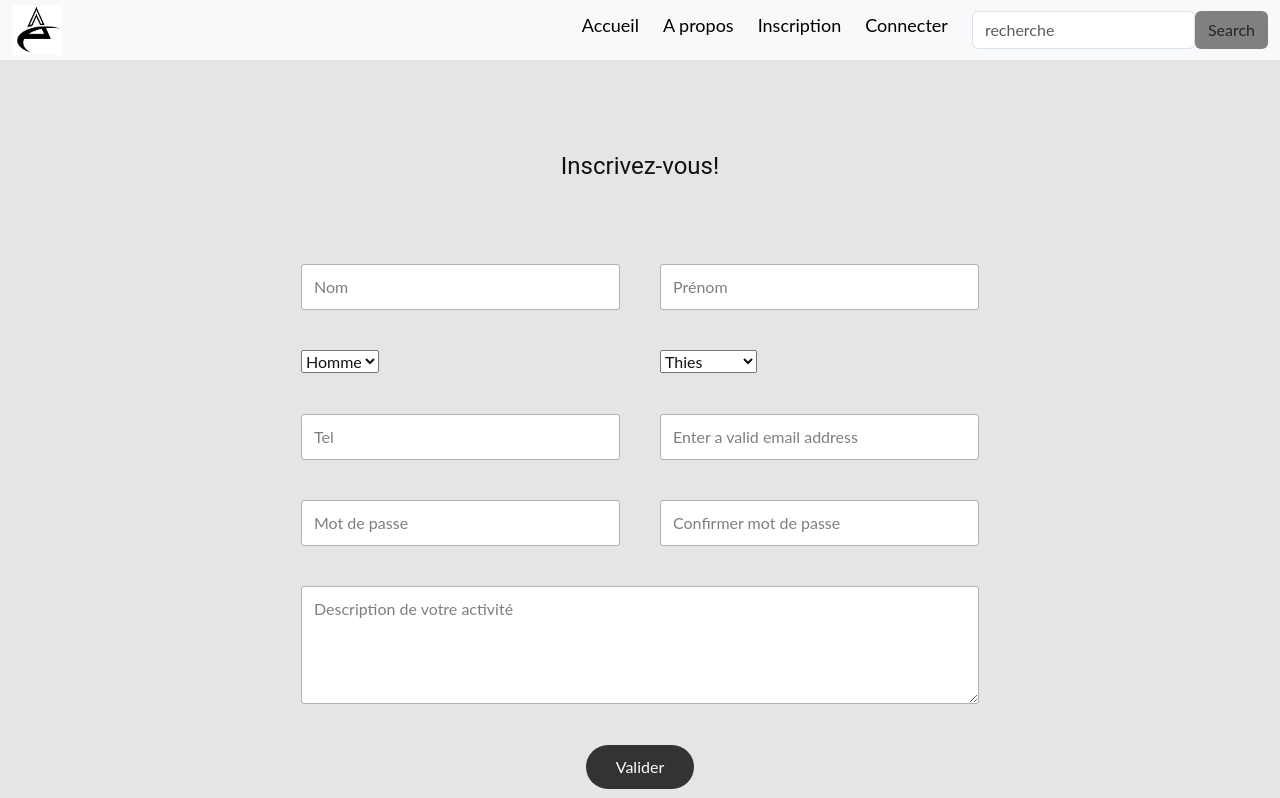
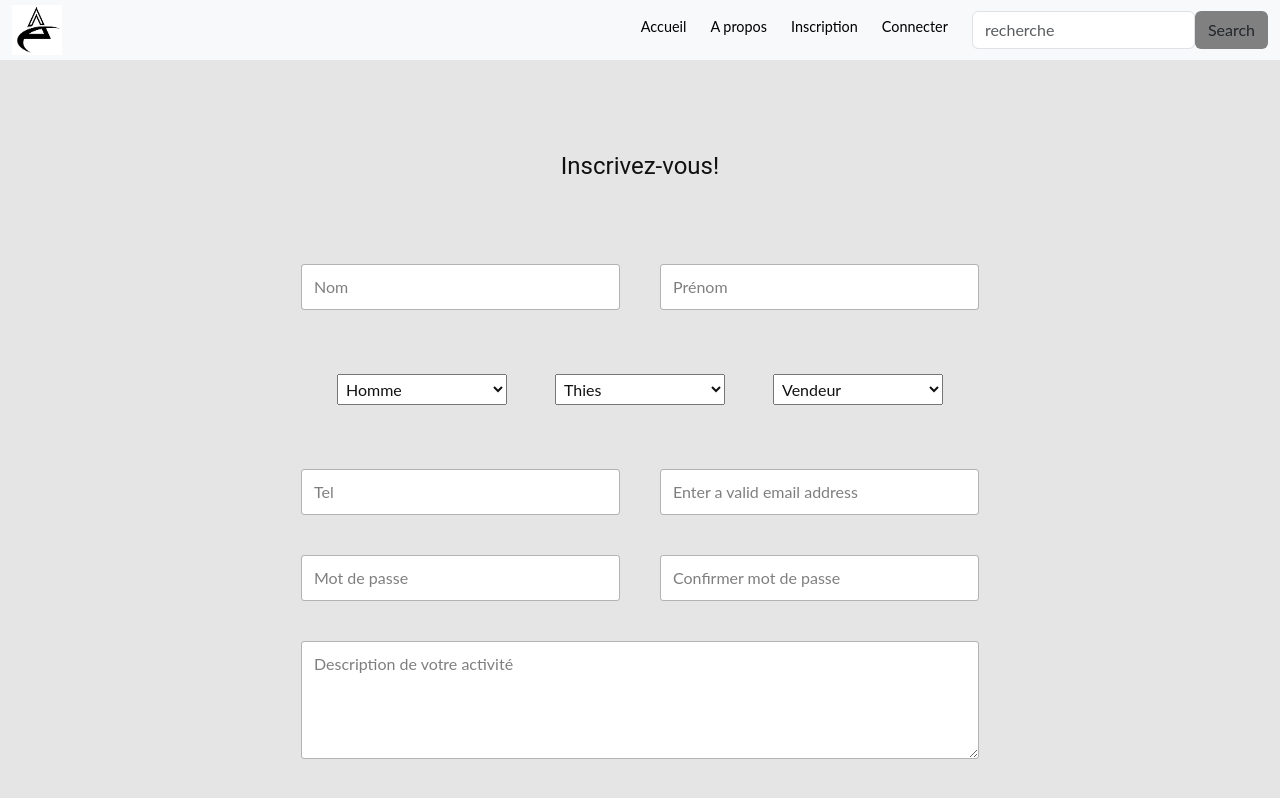
Before and after one commit to Mariu-diatta/entrepreunariat, a React (Create React App) app in the folder my-react-app/: page /inscription in a window 1280 px wide. Shown: the top 798 px of the page. Built offline with nearby package versions, Linux system fonts and the light colour scheme.

Commit message:
header done

```diff
--- a/my-react-app/src/Common/btnLogOut.js
+++ b/my-react-app/src/Common/btnLogOut.js
@@ -9,17 +9,12 @@ const maCouleur=[
 
 const LogoutButton=(props)=>{
 
-  const [change4, setChange4]=useState(false)
+  const [change4, setChange4]=useState(maCouleur[1])
 
-  const changeColor4=()=>{
-    if (change4) {
-        setChange4(false)
-    }else  setChange4(true)
-  }
 
   return (
-    <Link to='#' className=' pe-4 '  style={change4?maCouleur[0]:maCouleur[1]} onMouseOver={changeColor4} onMouseOut={changeColor4} onClick={props.onClick}>
-      Déconnexion
+    <Link to='#' className=' pe-4 '  style={change4} onMouseOver={()=>setChange4(maCouleur[0])} onMouseOut={()=>setChange4(maCouleur[1])} onClick={props.onClick}>
+      <small>Déconnexion</small>
     </Link>
   );
 }
--- a/my-react-app/src/Common/carrouselBoostrap.js
+++ b/my-react-app/src/Common/carrouselBoostrap.js
@@ -4,23 +4,21 @@ import Carousel from 'react-bootstrap/Carousel';
 const Carrous =() =>{
     return(
     <Carousel>
-      <Carousel.Item interval={1000} >
-        <img src={im} style={{height:"300px", weight:"100%"}}/>
-        <img src={im} style={{height:"300px", weight:"100%"}}/>
+      <Carousel.Item interval={1000} style={{border:"0px"}}>
         <img src={im} style={{height:"300px", weight:"100%"}}/>
         <Carousel.Caption>
           <h3>First slide label</h3>
           <p>Nulla vitae elit libero, a pharetra augue mollis interdum.</p>
         </Carousel.Caption>
       </Carousel.Item>
-      <Carousel.Item interval={500}>
+      <Carousel.Item interval={1000} style={{border:"0px"}}>
         <img src={im} style={{height:"300px", weight:"100%"}}/>
         <Carousel.Caption>
           <h3>Second slide label</h3>
           <p>Lorem ipsum dolor sit amet, consectetur adipiscing elit.</p>
         </Carousel.Caption>
       </Carousel.Item>
-      <Carousel.Item>
+      <Carousel.Item interval={1000} style={{border:"0px"}}>
         <img src={im}  style={{height:"300px", weight:"100%"}}/>
         <Carousel.Caption>
           <h3>Third slide label</h3>
--- a/my-react-app/src/Common/headerBootstrap.js
+++ b/my-react-app/src/Common/headerBootstrap.js
@@ -12,7 +12,6 @@ import logo from "../accueil/Site1/images/logo_3.PNG"
 import {useState} from "react"
 import {Outlet, Link} from 'react-router-dom';
 import LogoutButton from './btnLogOut'
-import About from './about';
 
 const maCouleur=[
     {color:'blue'},
@@ -21,41 +20,13 @@ const maCouleur=[
 
 function HeaderBoot(props) {
 
-const [change, setChange]=useState(false)
-const [change1, setChange1]=useState(false)
-const [change2, setChange2]=useState(false)
-const [change3, setChange3]=useState(false)
-
-const changeColor=()=>{
-    if (change) {
-        setChange(false)
-    }else  setChange(true)
-}
-
-const changeColor1=()=>{
-    if (change1) {
-        setChange1(false)
-    }else  setChange1(true)
-}
-
-const changeColor2=()=>{
-    if (change2) {
-        setChange2(false)
-    }else  setChange2(true)
-}
-
-const changeColor3=()=>{
-  if (change3) {
-      setChange3(false)
-  }else  setChange3(true)
-}
-
-
+  const [change, setChange]=useState(maCouleur[1])
+  const [change1, setChange1]=useState(maCouleur[1])
+  const [change2, setChange2]=useState(maCouleur[1])
+  const [change3, setChange3]=useState(maCouleur[1])
 
   const cancelConnect=()=>{
-
     if(window.confirm("Vouvez-vous vraiment vous déconnecter?")){
-
       if(props.valueHeaderState){
         props.changeHeaderState(false)
       }
@@ -64,7 +35,6 @@ const cancelConnect=()=>{
 
   return (
     <>
-      {/* {[false, 'sm', 'md', 'lg', 'xl', 'xxl'].map((expand) => ( */}
       <Navbar key={'lg'} expand={'lg'} className="sticky-top bg-body-tertiary p-0">
         <Container fluid>
           <Navbar.Brand href="#">
@@ -83,14 +53,14 @@ const cancelConnect=()=>{
             </Offcanvas.Header>
             <Offcanvas.Body>
               <Nav className="justify-content-end flex-grow-1 " >
-                  <Link className='pe-4' to="/" style={change?maCouleur[0]:maCouleur[1]} onMouseOver={changeColor} onMouseOut={changeColor}>Accueil</Link>
-                  <Link className='pe-4' to="/a_propos" style={change3?maCouleur[0]:maCouleur[1]} onMouseOver={changeColor3} onMouseOut={changeColor3}>A propos</Link>
+                <Link className='pe-4' to="/" style={change} onMouseOver={()=>setChange(maCouleur[0])} onMouseOut={()=>setChange(maCouleur[1])}><small>Accueil</small></Link>
+                <Link className='pe-4' to="/a_propos" style={change3} onMouseOver={()=>setChange3(maCouleur[0])} onMouseOut={()=>setChange3(maCouleur[1])}><small>A propos</small></Link>
                   {
-                        (props.valueHeaderState)?<Link style={change1?maCouleur[0]:maCouleur[1]} onMouseOver={changeColor1} onMouseOut={changeColor1} className='pe-4' to="/admin" >Compte</Link>:<Link style={change1?maCouleur[0]:maCouleur[1]} onMouseOver={changeColor1} onMouseOut={changeColor1} className='pe-4' to="/inscription" >Inscription</Link>
+                      (props.valueHeaderState)?<Link style={change1} onMouseOver={()=>setChange1(maCouleur[0])} onMouseOut={()=>setChange1(maCouleur[1])} className='pe-4' to="/admin" ><small>Compte</small></Link>:<Link style={change1} onMouseOver={()=>setChange1(maCouleur[0])} onMouseOut={()=>setChange1(maCouleur[1])} className='pe-4' to="/inscription" ><small>Inscription  </small></Link>
                   }
 
                   {
-                        (props.valueHeaderState)?<LogoutButton onClick={cancelConnect}/>:<Link style={change2?maCouleur[0]:maCouleur[1]} onMouseOver={changeColor2} onMouseOut={changeColor2} className='pe-4' to="/login" >Connecter</Link>
+                      (props.valueHeaderState)?<LogoutButton onClick={cancelConnect}/>:<Link style={change2} onMouseOver={()=>setChange2(maCouleur[0])} onMouseOut={()=>setChange2(maCouleur[1])} className='pe-4' to="/login" ><small>Connecter</small></Link>
                   }
               </Nav>
               <Form className="d-flex mr-2">
--- a/my-react-app/src/Common/registered.js
+++ b/my-react-app/src/Common/registered.js
@@ -12,13 +12,11 @@ const Register =()=>{
   const [password, setPassword]= useState("");
   const [password1, setPassword1]= useState("");
   const [message, setMessage]= useState("");
+  const [profession, setProfession]= useState("");
   const [isRegistered, setIsRegistered] = useState(false)
-
-
 
   const handleSubmit = (e) => {
     e.preventDefault();
-            // Call your API with the form data
     const requestOptions = {
       method: 'POST',
       headers: { 'Content-Type': 'application/json' },
@@ -31,6 +29,7 @@ const Register =()=>{
         'Mail_user':mail,
         'Passe_user':password,
         'Message_user':message,
+        'Profession_user':profession
       })
     };
 
@@ -39,14 +38,13 @@ const Register =()=>{
       requestOptions
     ).then(Response=>{
       console.log(Response)
-           // Response['ok']?setIsRegistered(true): console.log("erreur")
     }
       );
   };
 
   return(
     <div className="p-4 u-align-center u-section-6 u-grey-10" >
-            {/* <div className="u-clearfix u-sheet u-valign-middle u-sheet-1 "> */}
+
       <h4 className="u-text u-text-1 p-2" >Inscrivez-vous!</h4>
       <div className="u-form u-form-1 ">
           <form onSubmit={handleSubmit} className="u-clearfix u-form-spacing-40 u-form-vertical u-inner-form" source="email">
@@ -61,17 +59,20 @@ const Register =()=>{
                 <input name={pname} value={pname} onChange={(e)=>setPname(e.target.value)} type="text" placeholder="Prénom" id="name-e4cc1"  maxLength="30" className="u-input" required="" wfd-id="id409" size="40"/>
               </div>
 
-                        <div className="u-form-email u-form-group u-form-partition-factor-2 u-label-none u-form-group-2">
-                            <select name={genre} defaultValue={genre} onChange={(e)=>setGenre(e.target.value)} >
+              <div className="u-align-center  u-form-group  ">
+                  <select name={genre} defaultValue={genre} onChange={(e)=>setGenre(e.target.value)} className='p-1 m-4' style={{width:"170px"}}>
                     <option value="Homme">Homme</option>
                     <option value="Femme" >Femme</option>
                   </select>
-                        </div>
 
-                        <div className="u-form-email u-form-group u-form-partition-factor-2 u-label-none u-form-group-2">
-                            <select name={ville} defaultValue={ville} onChange={(e)=>setVille(e.target.value)} >
+                  <select name={ville} defaultValue={ville} onChange={(e)=>setVille(e.target.value)} className='p-1 m-4' style={{width:"170px"}}>
                     <option value="Thies">Thies</option>
                     <option value="Ziguinchor" >Ziguinchor</option>
+                  </select>
+
+                  <select name={profession} defaultValue={profession} onChange={(e)=>setProfession(e.target.value)} className='p-1 m-4' style={{width:"170px"}}>
+                    <option value="Thies">Vendeur</option>
+                    <option value="Ziguinchor" >Acheteur</option>
                   </select>
               </div>
 
@@ -106,7 +107,6 @@ const Register =()=>{
 
           </form>
       </div>
-            {/* </div> */}
       {
         isRegistered?<Navigate to="/login"/>:console.log("Je suis pas redirigé")
       }
--- a/my-react-app/src/Common/verticalMenu.js
+++ b/my-react-app/src/Common/verticalMenu.js
@@ -19,7 +19,7 @@ const VerticalMenu=()=>{
                 <h5 style={{paddingLeft:"30px", paddingTop:"10px"}}>Activité</h5>
                 <ul className=" sticky-top flex-row ">
 
-                    <li>  <a href="#" onClick={()=>messageActivate?setMessageActivate(false):setMessageActivate(true)} onMouseOver={()=>setCouleurMessage(couleurBlue)} onMouseOut={()=>setCouleurMessage(couleurWhite)} style={couleurMessage}>Messages</a></li>
+                    <li>  <a href="#" onClick={()=>messageActivate?setMessageActivate(false):setMessageActivate(true)} onMouseOver={()=>setCouleurMessage(couleurBlue)} onMouseOut={()=>setCouleurMessage(couleurWhite)} style={couleurMessage}><small>Messages</small></a></li>
                     {
                         (messageActivate)?
                         <nav>
@@ -31,7 +31,7 @@ const VerticalMenu=()=>{
 
                     }
 
-                    <li > <a href="#" onClick={()=>adherantActivate?setAdherantActivate(false):setAdherantActivate(true)}  onMouseOver={()=>setcouleurAdherant(couleurBlue)} onMouseOut={()=>setcouleurAdherant(couleurWhite)} style={couleurAdherant}>Adherants</a></li>
+                    <li > <a href="#" onClick={()=>adherantActivate?setAdherantActivate(false):setAdherantActivate(true)}  onMouseOver={()=>setcouleurAdherant(couleurBlue)} onMouseOut={()=>setcouleurAdherant(couleurWhite)} style={couleurAdherant}><small>Adherants</small></a></li>
                     {
                         (adherantActivate)?
                         <nav>
@@ -42,7 +42,7 @@ const VerticalMenu=()=>{
                         </nav>:<nav></nav>
                     }
 
-                    <li > <a href="#" onClick={()=>commandeActivate?setCommandeActivate(false):setCommandeActivate(true)} onMouseOver={()=>setCouleurCommande(couleurBlue)} onMouseOut={()=>setCouleurCommande(couleurWhite)}  style={couleurCommande} >Commandes</a></li>
+                    <li > <a href="#" onClick={()=>commandeActivate?setCommandeActivate(false):setCommandeActivate(true)} onMouseOver={()=>setCouleurCommande(couleurBlue)} onMouseOut={()=>setCouleurCommande(couleurWhite)}  style={couleurCommande}><small>Commandes</small></a></li>
                     {
                         (commandeActivate)?
                         <nav>
```
Lines whose indentation alone changed are shown as unchanged.
